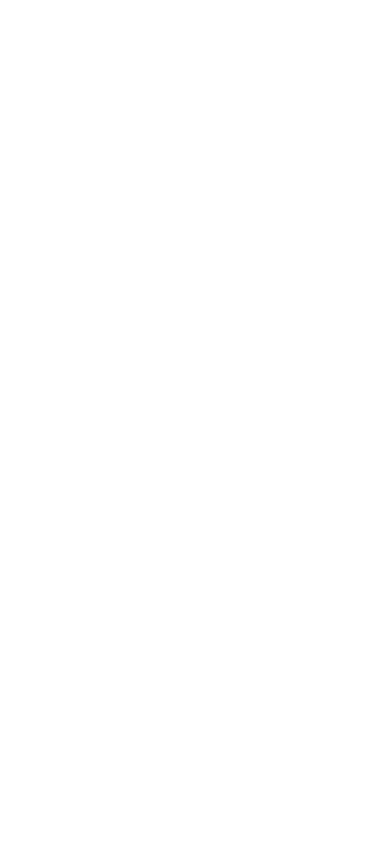
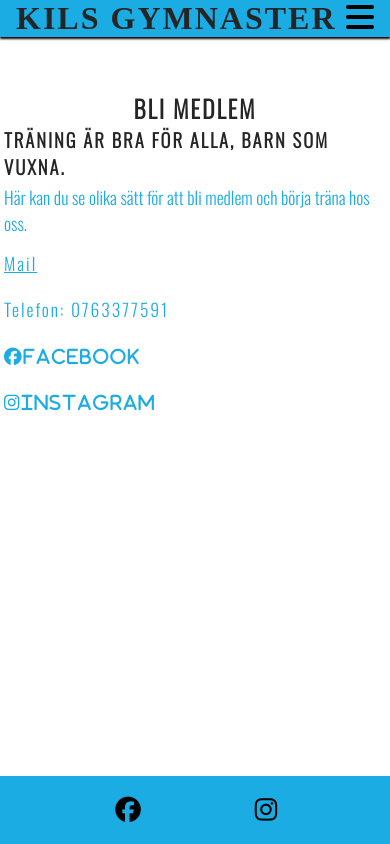
Before and after one commit to Crim6864/Kilsgymnaster, a plain HTML site: page signup.html in a window 390 px wide. Drawn offline with nearby package versions, Linux system fonts and the light colour scheme.

Commit message:
website complete for mobile, deplayment on githgub pages

```diff
--- a/assets/css/style.css
+++ b/assets/css/style.css
@@ -152,8 +152,6 @@ hr {
     margin: 8px 0;
 }
 
-/* Training Page */
-
 .training-groups {
     margin: 2px 4px;
 }
@@ -223,6 +221,10 @@ section a {
 
 /* Kontakt (contact us page) */
 
+#contact h1 {
+    text-align: center;
+}
+
 #contact a{
     padding: 10px 0px;
     margin: 4px 0px;
@@ -239,6 +241,25 @@ section a {
     background: url('../images/KG_logo_black-4.webp') no-repeat center center/cover;
 }
 
+/* Sign Up*/
+
+#signup {
+    font-family: 'Oswald', sans-serif;
+}
+
+#signup h1{
+    text-align: center;
+}
+
+#signup p {
+    font-size: 110%;
+    color: #1bace4;
+    margin: 4px 0;
+}
+
+#signup li {
+    padding: 10px 0;
+}
 
 /* Footer */
 #social-networks {
--- a/signup.html
+++ b/signup.html
@@ -0,0 +1,83 @@
+<!DOCTYPE html>
+<html lang="en">
+
+<head>
+    <meta charset="UTF-8" />
+    <meta http-equiv="X-UA-Compatible" content="IE=edge" />
+    <meta name="viewport" content="width=device-width, initial-scale=1.0" />
+    <!-- Meta tags for search engines -->
+    <meta name="description" content="Kils Gymnastikförening, gymnastik för alla!" />
+    <meta name="keywords" content="gymnastik, förening, parkour, truppgymnastik, kil, träning" />
+
+    <!-- Title -->
+    <title>Kils Gymnaster</title>
+
+    <!-- Favicon -->
+
+    <!-- Stylesheet -->
+    <link rel="stylesheet" href="assets/css/style.css" />
+</head>
+
+<body>
+    <!-- Header -->
+    <header>
+        <a href="index.html">
+            <h1 id="logo">Kils Gymnaster</h1>
+        </a>
+        <input type="checkbox" id="nav-toggle" name="nav-toggle" />
+        <label for="nav-toggle" class="nav-toggle-label"><i class="fa-solid fa-bars"></i></label>
+        <nav>
+            <ul id="menu">
+                <li><a href="index.html">Hem</a></li>
+                <li><a href="traning.html">Träning</a></li>
+                <li><a href="omoss.html">Om Oss</a></li>
+                <li><a href="kontakt.html">Kontakt</a></li>
+                <li><a href="signup.html" class="active">Bli Medlem</a></li>
+            </ul>
+        </nav>
+    </header>
+
+
+    </header>
+
+    <main>
+        <section>
+            <div id="signup">
+                <h1>Bli Medlem</h1>
+                <h3>Träning är bra för alla, barn som vuxna.</h3>
+                <p>Här kan du se olika sätt för att bli medlem och börja träna hos oss.</p>
+                <ul>
+                    <li><a href="mailto:medlem@kilsgymnaster.se">Mail</a></li>
+                    <li><a>Telefon: 0763377591</a></li>
+            <li>
+                <a href="https://www.facebook.com/people/Kils-Gymnaster/100059758867475/" target="_blank" rel="noopener"
+                    aria-label="Visit our Facebook page (opens in a new tab)"><i class="fa-brands fa-facebook">Facebook</i></a>
+            </li>
+            <li>
+                <a href="https://www.instagram.com/kilsgymnaster/" target="_blank" rel="noopener"
+                    aria-label="Visit our Instagram page (opens in a new tab)"><i class="fa-brands fa-instagram">Instagram</i></a>
+            </li>
+                </ul>
+            </div>
+        </section>
+    </main>
+
+    <!-- Footer with social networks -->
+    <footer>
+        <ul id="social-networks">
+            <li>
+                <a href="https://www.facebook.com/people/Kils-Gymnaster/100059758867475/" target="_blank" rel="noopener"
+                    aria-label="Visit our Facebook page (opens in a new tab)"><i class="fa-brands fa-facebook"></i></a>
+            </li>
+            <li>
+                <a href="https://www.instagram.com/kilsgymnaster/" target="_blank" rel="noopener"
+                    aria-label="Visit our Instagram page (opens in a new tab)"><i
+                        class="fa-brands fa-instagram"></i></a>
+            </li>
+        </ul>
+    </footer>
+    <!-- My Font Awesome -->
+    <script src="https://kit.fontawesome.com/1b4f7b5728.js" crossorigin="anonymous"></script>
+</body>
+
+</html>
```
